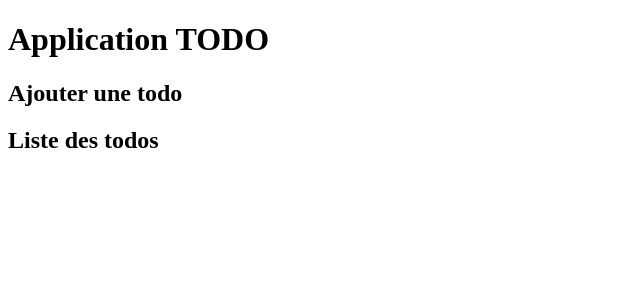
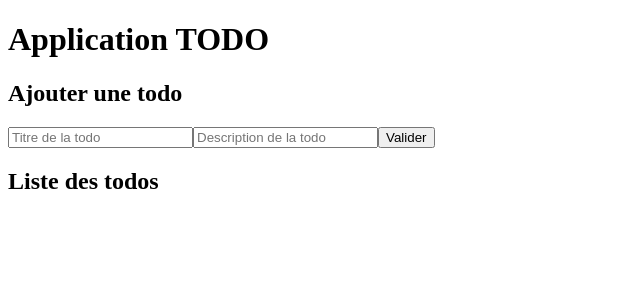
Before and after one commit to eddelaage/react_todo_list, a React (Create React App) app: page / in a window 1280 px wide. Shown: the top 300 px of the page, without its empty margins (0-640 px from the left). Built offline with nearby package versions, Linux system fonts and the light colour scheme.

Commit message:
add FormAddTodo composant and TodosListe composant

```diff
--- a/src/components/App.js
+++ b/src/components/App.js
@@ -1,12 +1,15 @@
 import React from 'react'
+
+import FormAddTodo from './FormAddTodo'
+import TodosListe from './TodosListe'
 
 class App extends React.Component {
     render() {
         return(
             <div>
                 <h1>Application TODO</h1>
-                <h2>Ajouter une todo</h2>
-                <h2>Liste des todos</h2>
+                <FormAddTodo formTitle={'Ajouter une todo'} />
+                <TodosListe titleListe={'Liste des todos'} />
             </div>
         )
     }
--- /dev/null
+++ b/src/components/FormAddTodo.js
@@ -0,0 +1,18 @@
+import React from 'react'
+
+class FormAddTodo extends React.Component {
+    render() {
+        return(
+            <div>
+                <h2>{this.props.formTitle}</h2>
+                <form>
+                    <input type="text" placeholder="Titre de la todo" />
+                    <input type="text" placeholder="Description de la todo" />
+                    <button type="submit">Valider</button>
+                </form>
+            </div>
+        )
+    }
+}
+
+export default FormAddTodo
--- /dev/null
+++ b/src/components/TodosListe.js
@@ -0,0 +1,9 @@
+import React from 'react'
+
+const TodosListe = (props) => {
+    return(
+        <h2>{props.titleListe}</h2>
+    )
+}
+
+export default TodosListe
```
